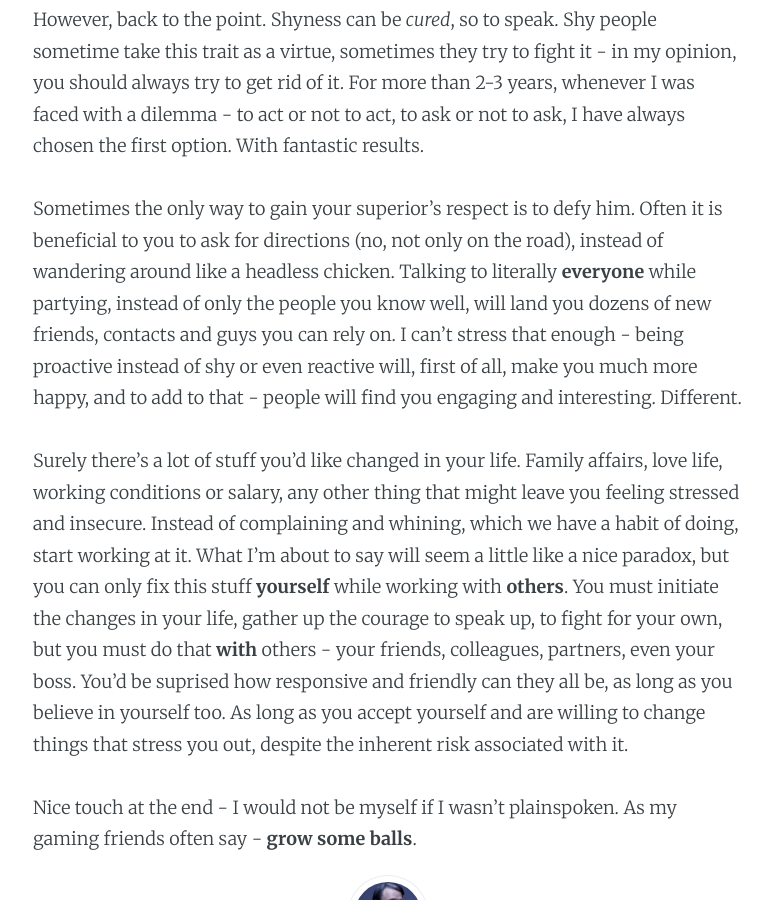
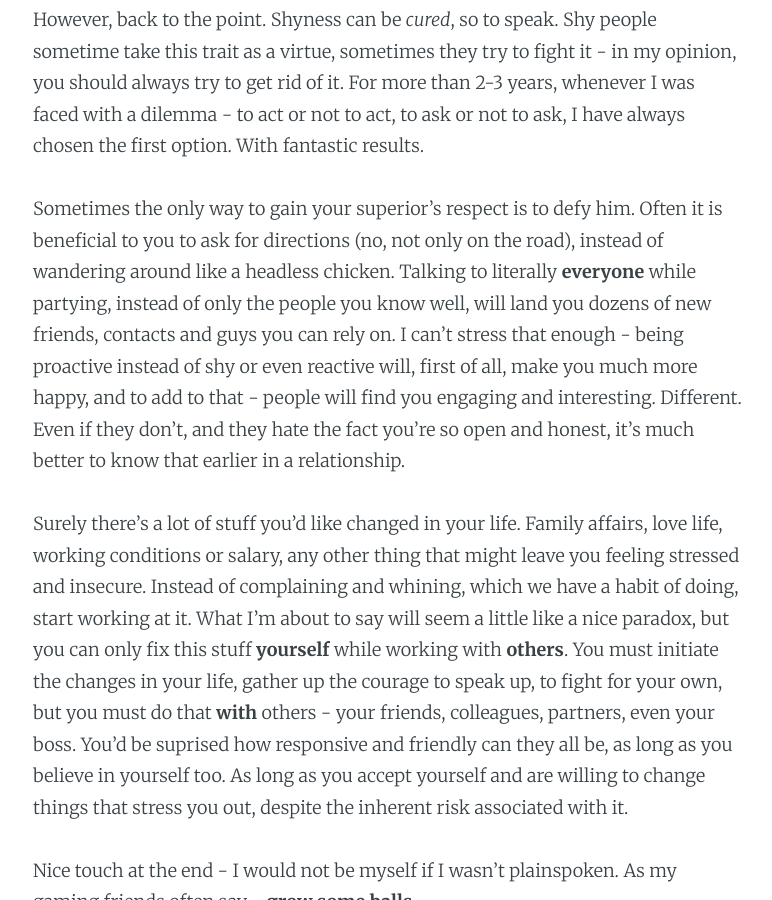
Before and after one commit to detlaff/Old-page, a Jekyll site: the page built from _posts/2014-12-07-importance-of-speaking-up.md, in a window 1280 px wide and 900 px high, scrolled down 1297 px. Shown: the whole window, without its empty margins (252-1024 px from the left). Built offline with Jekyll 4.4.1, drawn with Linux system fonts in a browser that asks for light colours; comment, search, counter and statistics services are not loaded.

Commit message:
slight fix

```diff
--- a/_posts/2014-12-07-importance-of-speaking-up.md
+++ b/_posts/2014-12-07-importance-of-speaking-up.md
@@ -16,7 +16,7 @@ It's not that being alone is wrong, it isn't. I still need my time alone, every
 
 However, back to the point. Shyness can be *cured*, so to speak. Shy people sometime take this trait as a virtue, sometimes they try to fight it - in my opinion, you should always try to get rid of it. For more than 2-3 years, whenever I was faced with a dilemma - to act or not to act, to ask or not to ask, I have always chosen the first option. With fantastic results.
 
-Sometimes the only way to gain your superior's respect is to defy him. Often it is beneficial to you to ask for directions (no, not only on the road), instead of wandering around like a headless chicken. Talking to literally **everyone** while partying, instead of only the people you know well, will land you dozens of new friends, contacts and guys you can rely on. I can't stress that enough - being proactive instead of shy or even reactive will, first of all, make you much more happy, and to add to that - people will find you engaging and interesting. Different.
+Sometimes the only way to gain your superior's respect is to defy him. Often it is beneficial to you to ask for directions (no, not only on the road), instead of wandering around like a headless chicken. Talking to literally **everyone** while partying, instead of only the people you know well, will land you dozens of new friends, contacts and guys you can rely on. I can't stress that enough - being proactive instead of shy or even reactive will, first of all, make you much more happy, and to add to that - people will find you engaging and interesting. Different. Even if they don't, and they hate the fact you're so open and honest, it's much better to know that earlier in a relationship.
 
 Surely there's a lot of stuff you'd like changed in your life. Family affairs, love life, working conditions or salary, any other thing that might leave you feeling stressed and insecure. Instead of complaining and whining, which we have a habit of doing, start working at it. What I'm about to say will seem a little like a nice paradox, but you can only fix this stuff **yourself** while working with **others**. You must initiate the changes in your life, gather up the courage to speak up, to fight for your own, but you must do that **with** others - your friends, colleagues, partners, even your boss. You'd be suprised how responsive and friendly can they all be, as long as you believe in yourself too. As long as you accept yourself and are willing to change things that stress you out, despite the inherent risk associated with it.
 
```
